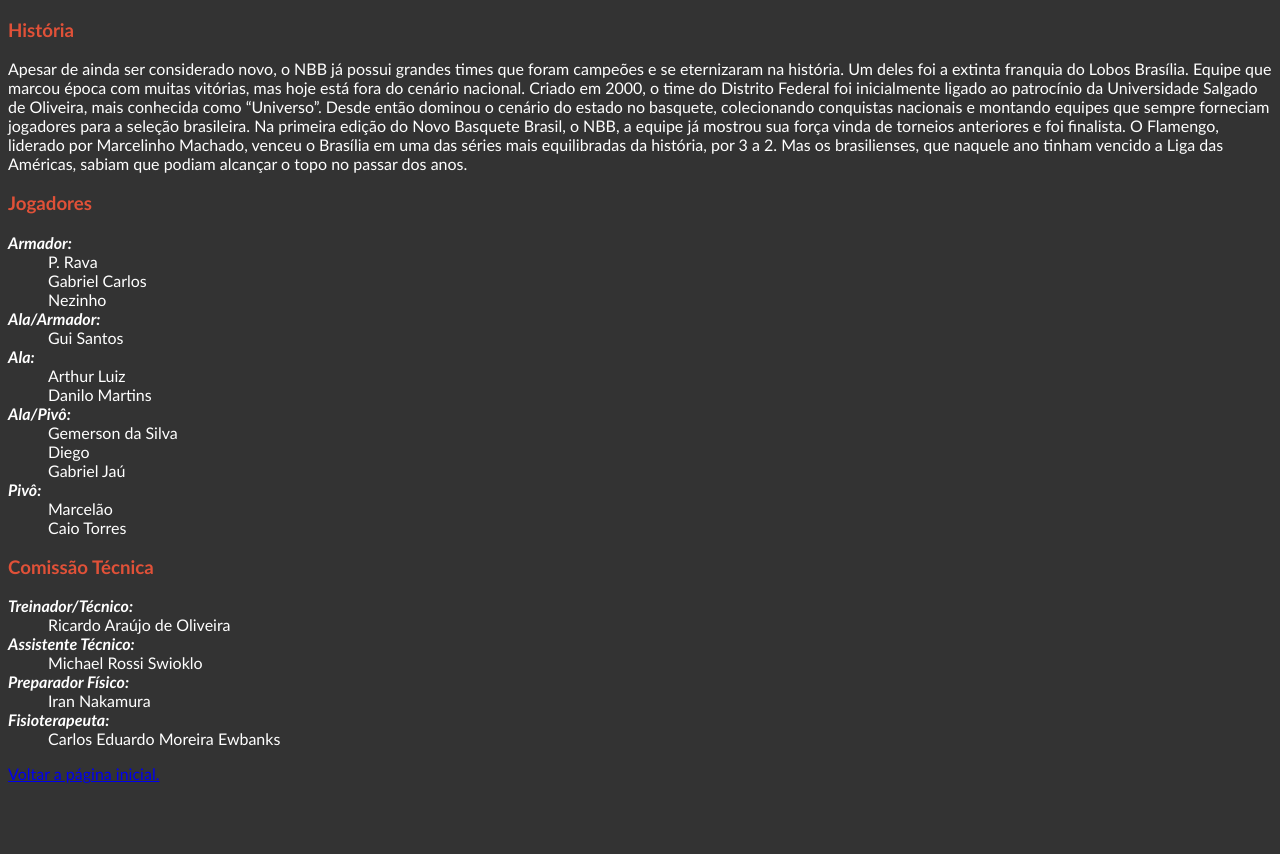
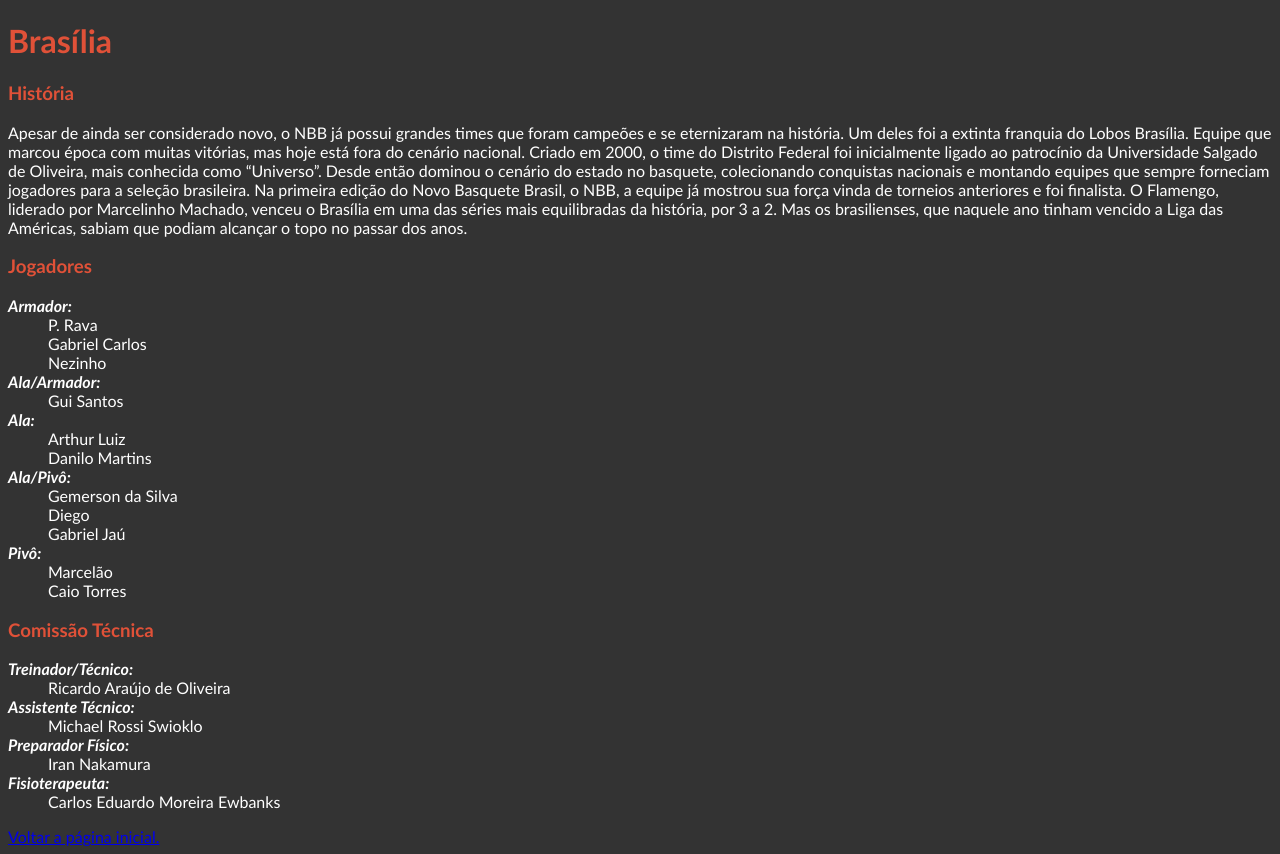
Before and after one commit to henriquelima23/AC4_TecWeb, a plain HTML site: page brasilia.html in a window 1280 px wide. Before the commit the page ends 800 px from the top, so only its background shows below. Drawn offline with Linux system fonts and the light colour scheme.

Commit message:
Update brasilia.html

```diff
--- a/brasilia.html
+++ b/brasilia.html
@@ -5,6 +5,7 @@
     <title>Brasília</title>
 </head>
 <body>
+    <h1>Brasília</h1>
     <h3>História</h3>
     <p>
         Apesar de ainda ser considerado novo, o NBB já possui grandes times que foram campeões e se eternizaram
```
